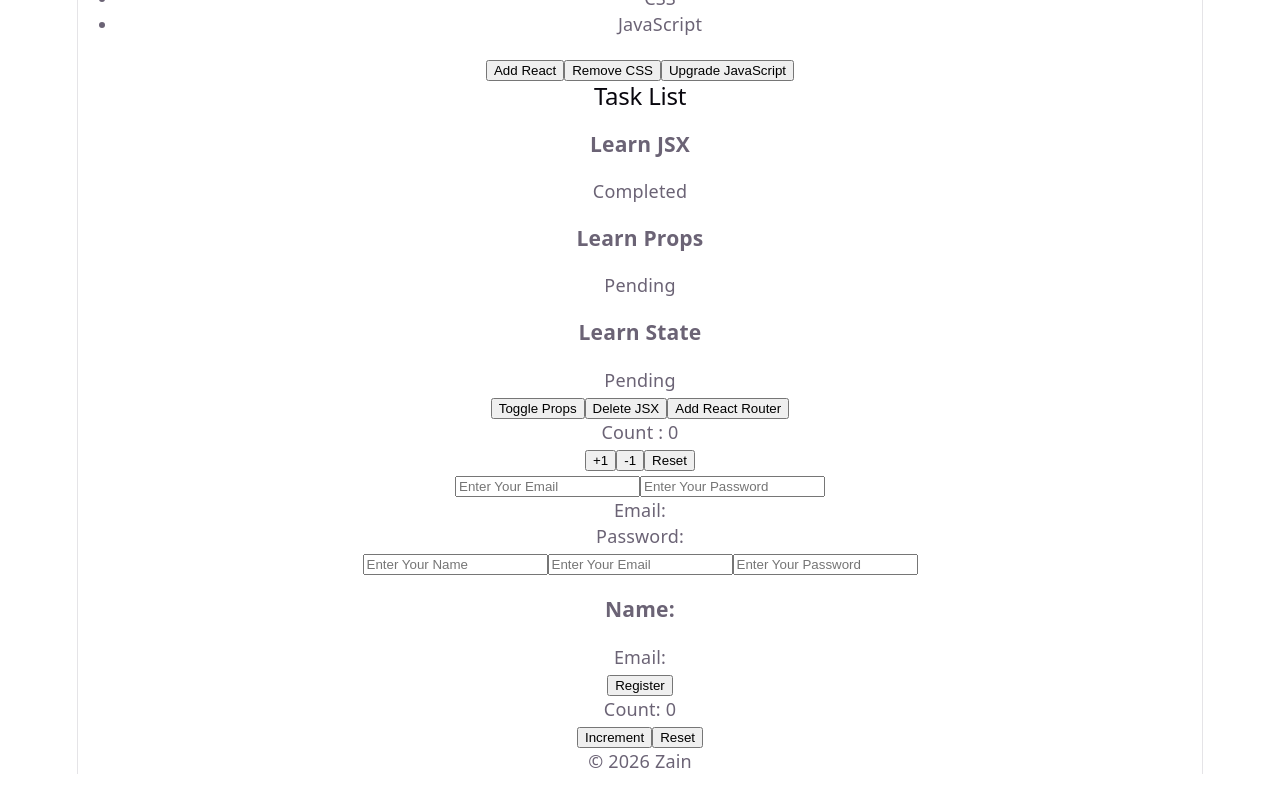
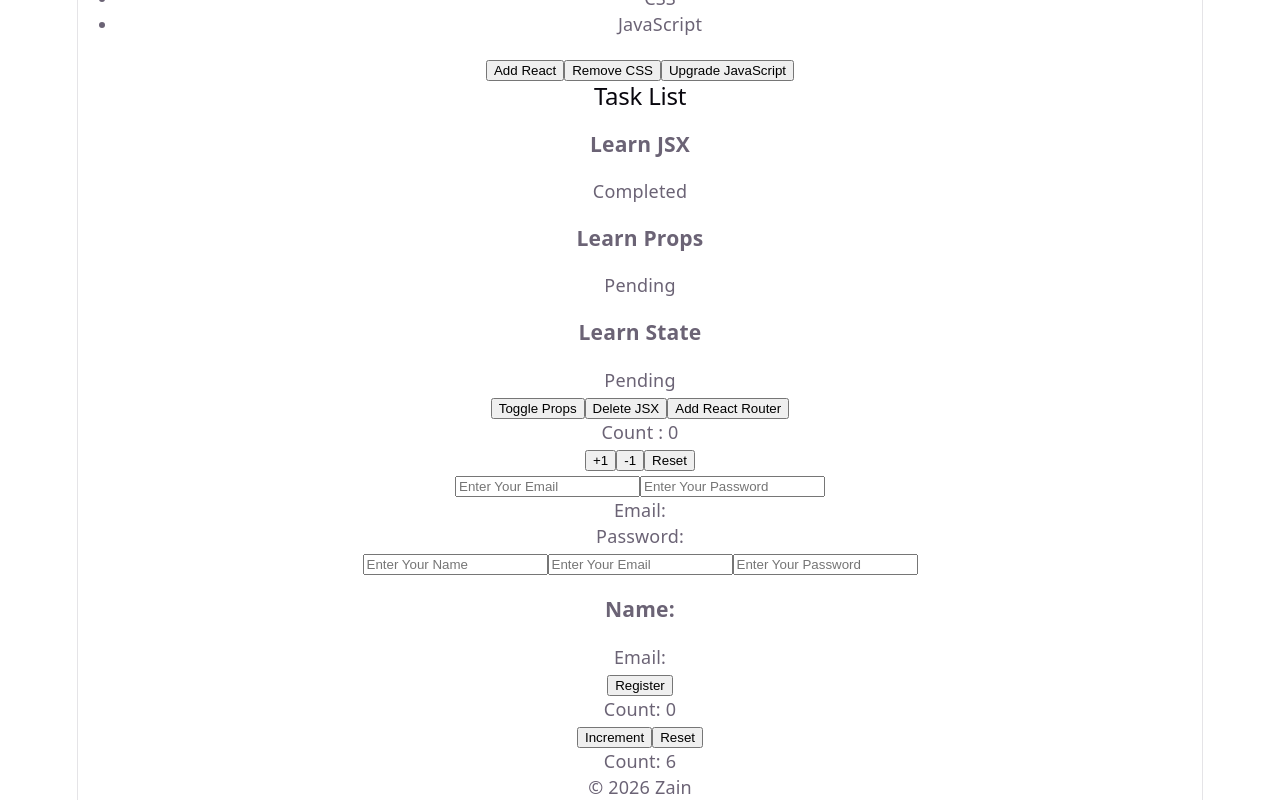
Before and after one commit to TheZainCode/react-mental-mode, a React (Vite) app: page / in a window 1280 px wide. Shown: the part 2336-3136 px from the top of the page. Before the commit the page ends 3110 px from the top, so only its background shows below. Built offline with nearby package versions, Linux system fonts and the light colour scheme.

Commit message:
feat: Add timer component to App using useState and useEffect

```diff
--- a/src/App.jsx
+++ b/src/App.jsx
@@ -18,6 +18,7 @@ import CounterDisplay from './components/CounterDisplay.jsx';
 import LoginForm from './components/LoginForm.jsx';
 import RegisterForm from './components/RegisterForm.jsx';
 import DocumentTitle from './components/DocumentTitle.jsx';
+import Timer from './components/Timer.jsx';
 
 function App() {
   const [count, setCount]=useState(0);
@@ -69,6 +70,7 @@ function handleReset(){
         <LoginForm />
         <RegisterForm />
         <DocumentTitle />
+        <Timer />
       </main>
       <Footer />
     </>
--- /dev/null
+++ b/src/components/Timer.jsx
@@ -0,0 +1,16 @@
+import { useState , useEffect } from "react";
+function Timer(){
+    const [count, setCount]=useState(0);
+    useEffect(() => {
+        const timer=setInterval(()=>{
+            setCount(prevCount => prevCount +1);
+        },1000);
+        return () =>{
+            clearInterval(timer);
+        }
+    },[]);
+    return(
+        <p>Count: {count}</p>
+    )
+}
+export default Timer;
```
